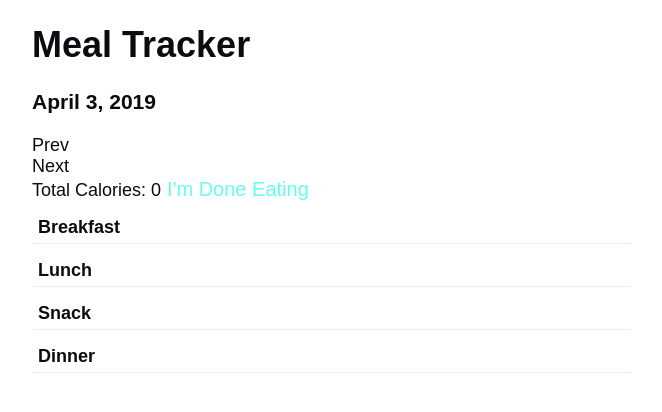
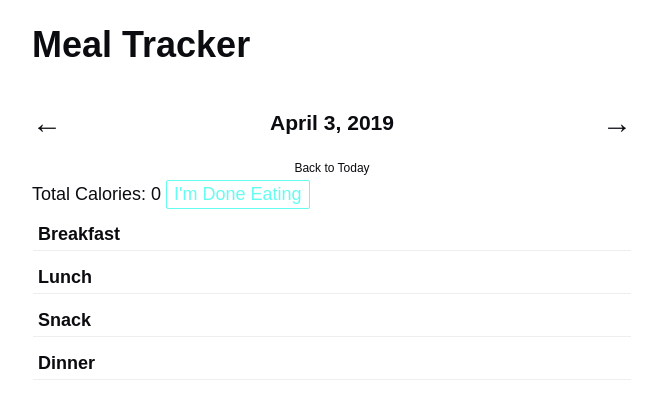
Before and after one commit to Astrochimp/foodlog, a React (Create React App) app: page / in a window 1280 px wide. Shown: the top 412 px of the page, without its empty margins (308-970 px from the left). Built offline with nearby package versions, Linux system fonts and the light colour scheme.

Commit message:
update modal form, update formattiong

```diff
--- a/src/_assets/css/App.css
+++ b/src/_assets/css/App.css
@@ -50,9 +50,20 @@ body {
 button {
   display: inline;
   color: var(--lightgreen);
+  cursor: pointer;
+  border: 1px solid var(--lightgreen);
   background: none;
-  border: none;
-  font-size: 20px;
+  font-size: 18px;
+  padding: 3px 7px;
+  margin: 0px 5px;
+  border-radius: 2px;
+  transition: all 300ms ease-in-out;
+}
+
+button:hover {
+  color: var(--white);
+  background: var(--lightgreen);
+  transition: all 300ms ease-in-out;
 }
 
 .search--list {
@@ -206,6 +217,21 @@ button {
   font-size: 22px;
 }
 
+.close {
+  position: absolute;
+  right: 15px;
+  top: 15px;
+  font-size: 30px;
+  cursor: pointer;
+  color: var(--lightgray);
+  transition: all 300ms ease;
+}
+
+.close:hover {
+  color: var(--lightgreen);
+  transition: all 300ms ease;
+}
+
 .meals {
   display: flex;
   flex-direction: column;
@@ -235,3 +261,35 @@ button {
 .food-item:hover {
   background: var(--lightgray);
 }
+
+.date-nav {
+  margin: 0;
+  display: flex;
+  flex-direction: row;
+  align-items: center;
+  justify-content: space-between;
+}
+
+.date-prev, .date-next {
+  font-size: 30px;
+  cursor: pointer;
+  transition: all 300ms ease-in-out;
+}
+
+.date-prev:hover, .date-next:hover {
+  color: var(--lightgreen);
+  transition: all 300ms ease-in-out;
+}
+
+.click-today {
+  font-size: 12px;
+  text-align: center;
+  margin: 5px auto;
+  cursor: pointer;
+  transition: all 300ms ease-in-out;
+}
+
+.click-today:hover {
+  color: var(--lightgreen);
+  transition: all 300ms ease-in-out;
+}
--- a/src/actions/index.js
+++ b/src/actions/index.js
@@ -13,7 +13,16 @@ export const CLOSE_MODAL = 'CLOSE_MODAL'
 export const ADD_MEAL = 'ADD_MEAL'
 export const NEXT_DAY = 'NEXT_DAY'
 export const PREV_DAY = 'PREV_DAY'
+export const TODAY = 'TODAY'
 
+export const setToday = () => {
+  const setToday = new Date()
+
+  return({
+    type: TODAY,
+    payload: setToday
+  })
+}
 
 export const nextDay = (currentday) => {
   const nextday = dateFns.addDays(currentday, 1)
--- a/src/components/Day.js
+++ b/src/components/Day.js
@@ -1,7 +1,7 @@
 import React, { Component } from 'react'
 import dateFns from 'date-fns'
 import { connect } from 'react-redux'
-import { addMeal, nextDay, prevDay } from '../actions/index';
+import { addMeal, nextDay, prevDay, setToday } from '../actions/index';
 import MealSection from './MealSection'
 
 class Day extends Component {
@@ -10,6 +10,10 @@ class Day extends Component {
     currentDay: this.props.currentDay,
     meal: '',
     food: {}
+  }
+
+  setToday = () => {
+    this.props.setToday()
   }
 
   nextDay = () => {
@@ -59,12 +63,26 @@ class Day extends Component {
 
     return (
       <div className='dayview--wrapper'>
-        <h3>{formattedDate}</h3>
-        <div onClick={this.prevDay}>Prev</div>
-        <div onClick={this.nextDay}>Next</div>
-        <div>
+        <div className='date-nav'>
+          <div className='date-prev'
+            title='Previous Day'
+            onClick={this.prevDay}>
+            &larr;
+          </div>
+          <div className='current-day'>
+            <h3>{formattedDate}</h3>
+          </div>
+          <div className='date-next'
+            title='Previous Day'
+            onClick={this.nextDay}>
+            &rarr;
+          </div>
+        </div>
+
+        <div className='click-today' onClick={this.setToday}>Back to Today</div>
+
+        <div className='calories-toolbar'>
           Total Calories: {totalCals}
-
           <button onClick={this.doneEating}>I'm Done Eating</button>
         </div>
         <div className='meals'>
@@ -97,6 +115,7 @@ export default connect(
   }),{
     addMeal,
     nextDay,
-    prevDay
+    prevDay,
+    setToday
   }
 )(Day)
--- a/src/components/FoodDetail.js
+++ b/src/components/FoodDetail.js
@@ -3,8 +3,6 @@ import { connect } from 'react-redux'
 import { saveFood } from '../actions'
 
 const FoodDetail = (props) => {
-  console.log('props', props)
-
   return(
     <div data-testid='foodlog-detail' className='foodlog--details'>
       {props.food &&
--- a/src/components/Modal.js
+++ b/src/components/Modal.js
@@ -1,14 +1,23 @@
 import React, { Component } from 'react'
 import { connect } from 'react-redux'
 import Food from './Food'
+import { closeModal } from '../actions/index'
 
 class Modal extends Component {
+
+  closeWindow = () => {
+    this.props.closeModal()
+  }
+
   render () {
     const showHide = this.props.show ? 'modal' : 'no-modal'
 
     return (
       <div className={showHide}>
         <div className='modal-form'>
+          <div className='close' onClick={this.closeWindow}>
+            &otimes;
+          </div>
           <Food />
         </div>
       </div>
@@ -19,5 +28,7 @@ class Modal extends Component {
 export default connect(
   (state) => ({
     show: state.show
-  })
+  }), {
+    closeModal
+  }
 )(Modal)
--- a/src/reducers/index.js
+++ b/src/reducers/index.js
@@ -10,6 +10,17 @@ const initialState = {
 
 export default( state = initialState, action) => {
   switch (action.type) {
+    case actions.CLOSE_MODAL:
+      return {
+        ...state,
+        show: false
+      }
+    case actions.TODAY:
+      return {
+        ...state,
+        currentDay: action.payload
+      }
+
     case actions.PREV_DAY:
       return {
         ...state,
@@ -65,11 +76,8 @@ export default( state = initialState, action) => {
       }
 
       let localFoods = JSON.parse(localStorage.getItem('foods')) || []
+      const filterFoods = localFoods.filter(item => dateFns.isSameDay(item.day, mealFood.day))
 
-      const filterFoods = localFoods.filter(item => dateFns.isSameDay(item.day, mealFood.day))
-      console.log('filterFoods', filterFoods)
-
-      // Add food to a specific day
       let addFoods = []
       if (filterFoods.length > 0) {
         addFoods = localFoods.map((item) => {
@@ -83,9 +91,7 @@ export default( state = initialState, action) => {
         localFoods.push(mealFood)
         addFoods = localFoods
       }
-      console.log('addFoods', addFoods)
 
-      // localFoods.push(mealFood)
       localStorage.setItem('foods', JSON.stringify(addFoods))
 
       return {
```
